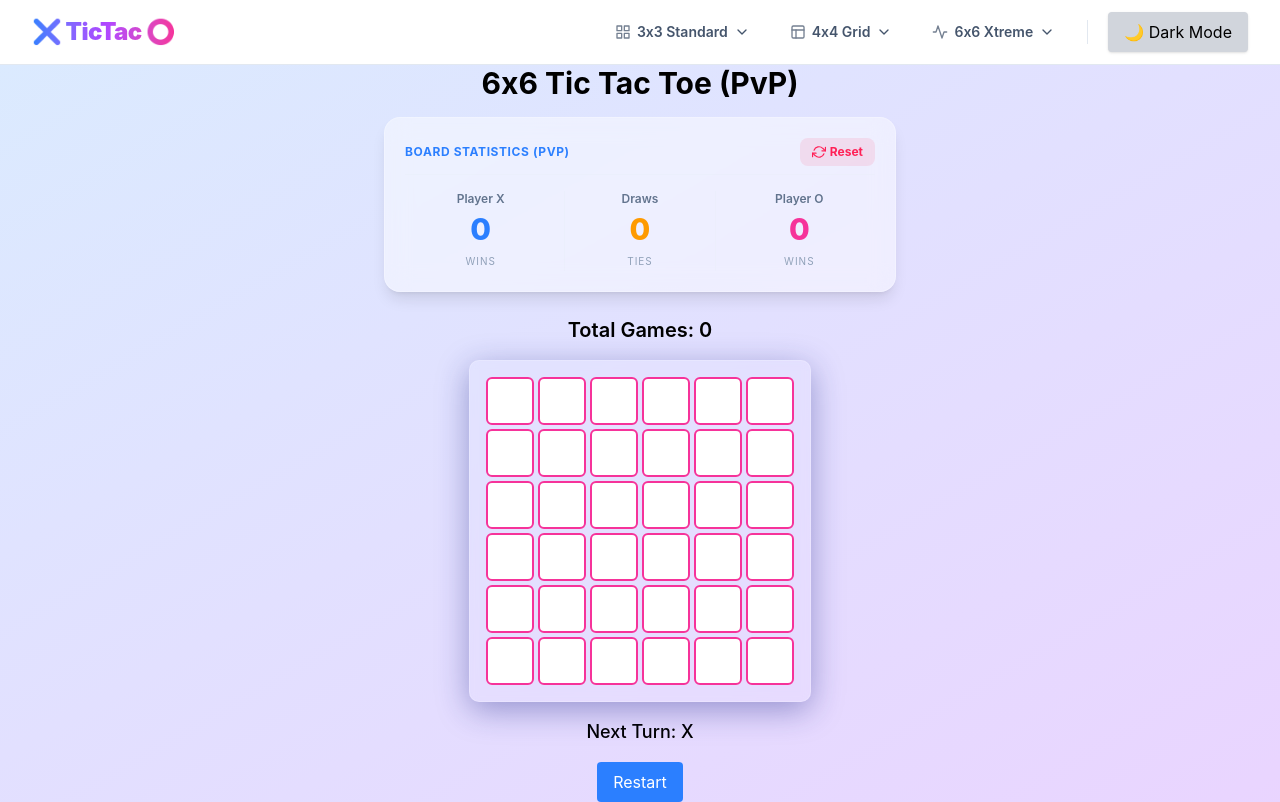
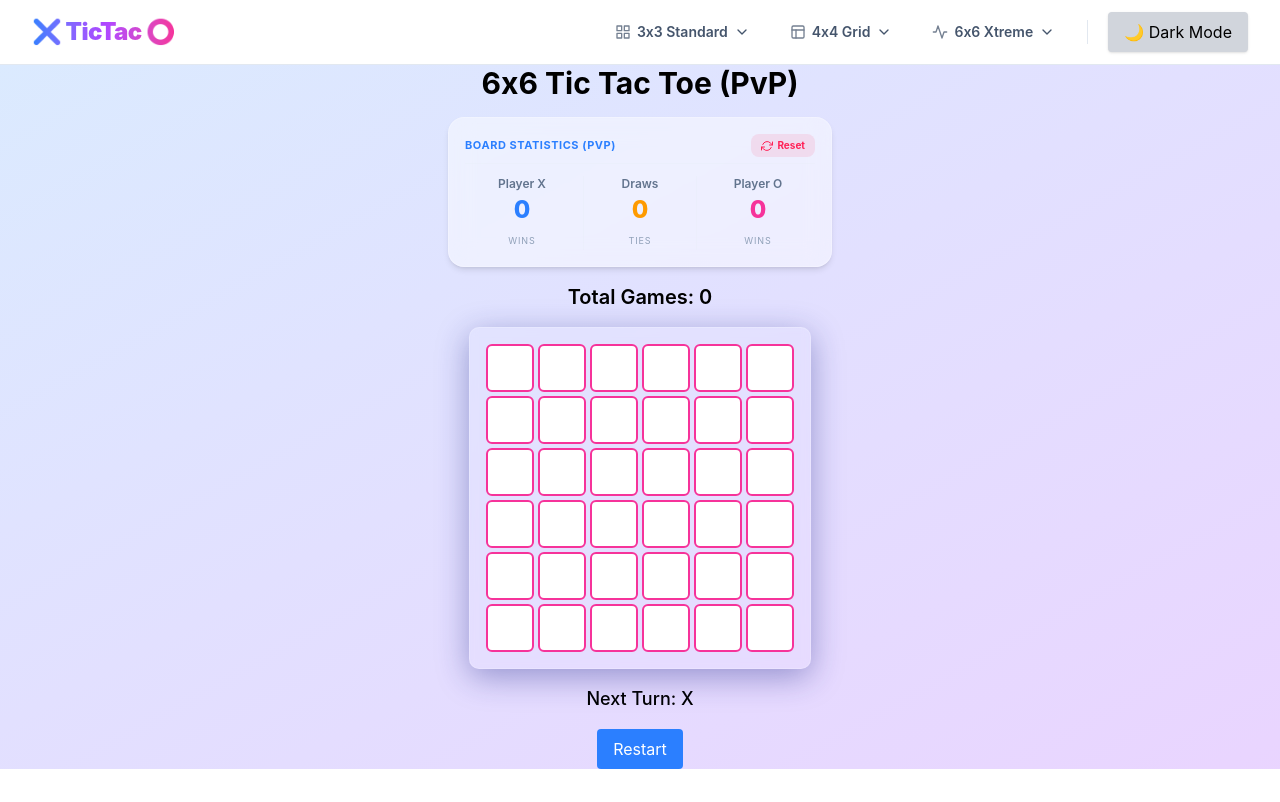
Before and after one commit to atish0117/Tictac, a React (Vite) app: page /six in a window 1280 px wide. Built offline with nearby package versions, Linux system fonts and the light colour scheme.

Commit message:
Slim down all scoreboard variations for better layout integration

```diff
--- a/src/Components/ScoreBoard.jsx
+++ b/src/Components/ScoreBoard.jsx
@@ -10,44 +10,44 @@ export const ScoreBoard1 = ({ xScore, oScore, resetScores }) => {
   const oPercentage = total === 0 ? 50 : (oScore / total) * 100;
 
   return (
-    <div className="w-full max-w-lg mx-auto mb-6">
-      <div className={`glass-panel rounded-2xl shadow-lg p-5 flex flex-col gap-4 relative overflow-hidden transition-all duration-300`}>
+    <div className="w-full max-w-xs sm:max-w-sm mx-auto mb-4">
+      <div className={`glass-panel rounded-2xl shadow-md p-4 flex flex-col gap-3 relative overflow-hidden transition-all duration-300`}>
         {/* Top Header & Reset */}
-        <div className="flex justify-between items-center pb-2 border-b border-slate-200/20">
-          <span className="text-xs font-bold uppercase tracking-wider text-blue-500">Local PvP Match</span>
+        <div className="flex justify-between items-center pb-1.5 border-b border-slate-200/20">
+          <span className="text-[11px] font-bold uppercase tracking-wider text-blue-500">Local PvP Match</span>
           <button
             onClick={resetScores}
-            className="flex items-center gap-1 px-3 py-1.5 bg-rose-500/10 hover:bg-rose-500/20 text-rose-500 text-xs font-bold rounded-lg transition-all duration-200"
+            className="flex items-center gap-1 px-2.5 py-1 bg-rose-500/10 hover:bg-rose-500/20 text-rose-500 text-[10px] font-bold rounded-lg transition-all duration-200"
             title="Reset Scores"
           >
-            <FiRefreshCw className="w-3.5 h-3.5" />
+            <FiRefreshCw className="w-3 h-3" />
             Reset
           </button>
         </div>
 
         {/* Players Score Display */}
-        <div className="grid grid-cols-2 gap-4 items-center relative z-10">
+        <div className="grid grid-cols-2 gap-3 items-center relative z-10">
           {/* Player X */}
           <div className="text-center">
-            <div className="flex items-center justify-center gap-1.5 mb-1">
-              <div className="w-2.5 h-2.5 rounded-full bg-blue-500 shadow-[0_0_8px_rgba(59,130,246,0.8)]"></div>
-              <span className="text-sm font-semibold text-slate-500 dark:text-slate-400">Player X</span>
+            <div className="flex items-center justify-center gap-1.5 mb-0.5">
+              <div className="w-2 h-2 rounded-full bg-blue-500 shadow-[0_0_8px_rgba(59,130,246,0.8)]"></div>
+              <span className="text-xs font-semibold text-slate-500 dark:text-slate-400">Player X</span>
             </div>
-            <p className="text-4xl font-extrabold text-blue-500 tracking-tight">{xScore}</p>
+            <p className="text-3xl font-extrabold text-blue-500 tracking-tight">{xScore}</p>
           </div>
 
           {/* Player O */}
           <div className="text-center">
-            <div className="flex items-center justify-center gap-1.5 mb-1">
-              <div className="w-2.5 h-2.5 rounded-full bg-pink-500 shadow-[0_0_8px_rgba(236,72,153,0.8)]"></div>
-              <span className="text-sm font-semibold text-slate-500 dark:text-slate-400">Player O</span>
+            <div className="flex items-center justify-center gap-1.5 mb-0.5">
+              <div className="w-2 h-2 rounded-full bg-pink-500 shadow-[0_0_8px_rgba(236,72,153,0.8)]"></div>
+              <span className="text-xs font-semibold text-slate-500 dark:text-slate-400">Player O</span>
             </div>
-            <p className="text-4xl font-extrabold text-pink-500 tracking-tight">{oScore}</p>
+            <p className="text-3xl font-extrabold text-pink-500 tracking-tight">{oScore}</p>
           </div>
         </div>
 
         {/* Progress Bar Visualizer */}
-        <div className="w-full h-2.5 bg-slate-200 dark:bg-slate-800 rounded-full overflow-hidden flex shadow-inner">
+        <div className="w-full h-1.5 bg-slate-200 dark:bg-slate-800 rounded-full overflow-hidden flex shadow-inner">
           <div
             className="h-full bg-gradient-to-r from-blue-500 to-cyan-400 transition-all duration-500"
             style={{ width: `${xPercentage}%` }}
@@ -70,44 +70,44 @@ export const ScoreBoard2 = ({ xScore, oScore, resetScores }) => {
   const oPercentage = total === 0 ? 50 : (oScore / total) * 100;
 
   return (
-    <div className="w-full max-w-lg mx-auto mb-6">
-      <div className={`glass-panel rounded-2xl shadow-lg p-5 flex flex-col gap-4 relative overflow-hidden transition-all duration-300`}>
+    <div className="w-full max-w-xs sm:max-w-sm mx-auto mb-4">
+      <div className={`glass-panel rounded-2xl shadow-md p-4 flex flex-col gap-3 relative overflow-hidden transition-all duration-300`}>
         {/* Top Header & Reset */}
-        <div className="flex justify-between items-center pb-2 border-b border-slate-200/20">
-          <span className="text-xs font-bold uppercase tracking-wider text-purple-500">AI Arena Challenge</span>
+        <div className="flex justify-between items-center pb-1.5 border-b border-slate-200/20">
+          <span className="text-[11px] font-bold uppercase tracking-wider text-purple-500">AI Arena Challenge</span>
           <button
             onClick={resetScores}
-            className="flex items-center gap-1 px-3 py-1.5 bg-rose-500/10 hover:bg-rose-500/20 text-rose-500 text-xs font-bold rounded-lg transition-all duration-200"
+            className="flex items-center gap-1 px-2.5 py-1 bg-rose-500/10 hover:bg-rose-500/20 text-rose-500 text-[10px] font-bold rounded-lg transition-all duration-200"
             title="Reset Scores"
           >
-            <FiRefreshCw className="w-3.5 h-3.5" />
+            <FiRefreshCw className="w-3 h-3" />
             Reset
           </button>
         </div>
 
         {/* Players Score Display */}
-        <div className="grid grid-cols-2 gap-4 items-center relative z-10">
+        <div className="grid grid-cols-2 gap-3 items-center relative z-10">
           {/* Player X */}
           <div className="text-center">
-            <div className="flex items-center justify-center gap-1.5 mb-1">
-              <FiUser className="text-blue-500" />
-              <span className="text-sm font-semibold text-slate-500 dark:text-slate-400">You (X)</span>
+            <div className="flex items-center justify-center gap-1.5 mb-0.5">
+              <FiUser className="text-blue-500 w-3.5 h-3.5" />
+              <span className="text-xs font-semibold text-slate-500 dark:text-slate-400">You (X)</span>
             </div>
-            <p className="text-4xl font-extrabold text-blue-500 tracking-tight">{xScore}</p>
+            <p className="text-3xl font-extrabold text-blue-500 tracking-tight">{xScore}</p>
           </div>
 
           {/* Computer O */}
           <div className="text-center">
-            <div className="flex items-center justify-center gap-1.5 mb-1">
-              <FiCpu className="text-pink-500 animate-pulse" />
-              <span className="text-sm font-semibold text-slate-500 dark:text-slate-400">AI (O)</span>
+            <div className="flex items-center justify-center gap-1.5 mb-0.5">
+              <FiCpu className="text-pink-500 animate-pulse w-3.5 h-3.5" />
+              <span className="text-xs font-semibold text-slate-500 dark:text-slate-400">AI (O)</span>
             </div>
-            <p className="text-4xl font-extrabold text-pink-500 tracking-tight">{oScore}</p>
+            <p className="text-3xl font-extrabold text-pink-500 tracking-tight">{oScore}</p>
           </div>
         </div>
 
         {/* Progress Bar Visualizer */}
-        <div className="w-full h-2.5 bg-slate-200 dark:bg-slate-800 rounded-full overflow-hidden flex shadow-inner">
+        <div className="w-full h-1.5 bg-slate-200 dark:bg-slate-800 rounded-full overflow-hidden flex shadow-inner">
           <div
             className="h-full bg-gradient-to-r from-blue-500 to-cyan-400 transition-all duration-500"
             style={{ width: `${xPercentage}%` }}
@@ -127,42 +127,42 @@ export const ScoreBoard3 = ({ xWins, oWins, draws, resetScores }) => {
   const { isDarkMode } = useTheme();
 
   return (
-    <div className="w-full max-w-lg mx-auto mb-6">
-      <div className={`glass-panel rounded-2xl shadow-lg p-5 flex flex-col gap-4 relative overflow-hidden transition-all duration-300`}>
+    <div className="w-full max-w-xs sm:max-w-sm mx-auto mb-4">
+      <div className={`glass-panel rounded-2xl shadow-md p-4 flex flex-col gap-3 relative overflow-hidden transition-all duration-300`}>
         {/* Top Header & Reset */}
-        <div className="flex justify-between items-center pb-2 border-b border-slate-200/20">
-          <span className="text-xs font-bold uppercase tracking-wider text-blue-500">Board Statistics (PvP)</span>
+        <div className="flex justify-between items-center pb-1.5 border-b border-slate-200/20">
+          <span className="text-[11px] font-bold uppercase tracking-wider text-blue-500">Board Statistics (PvP)</span>
           <button
             onClick={resetScores}
-            className="flex items-center gap-1 px-3 py-1.5 bg-rose-500/10 hover:bg-rose-500/20 text-rose-500 text-xs font-bold rounded-lg transition-all duration-200"
+            className="flex items-center gap-1 px-2.5 py-1 bg-rose-500/10 hover:bg-rose-500/20 text-rose-500 text-[10px] font-bold rounded-lg transition-all duration-200"
             title="Reset Scores"
           >
-            <FiRefreshCw className="w-3.5 h-3.5" />
+            <FiRefreshCw className="w-3 h-3" />
             Reset
           </button>
         </div>
 
         {/* Players Score Display */}
-        <div className="grid grid-cols-3 gap-2 items-center relative z-10 text-center">
+        <div className="grid grid-cols-3 gap-1 items-center relative z-10 text-center">
           {/* Player X */}
           <div>
-            <span className="text-xs font-semibold text-slate-500 dark:text-slate-400 block mb-1">Player X</span>
-            <p className="text-3xl font-extrabold text-blue-500">{xWins}</p>
-            <span className="text-[10px] text-slate-400 uppercase tracking-widest">Wins</span>
+            <span className="text-xs font-semibold text-slate-500 dark:text-slate-400 block mb-0.5">Player X</span>
+            <p className="text-2xl font-extrabold text-blue-500">{xWins}</p>
+            <span className="text-[9px] text-slate-400 uppercase tracking-widest">Wins</span>
           </div>
 
           {/* Draws */}
-          <div className="border-x border-slate-200/20 px-2">
-            <span className="text-xs font-semibold text-slate-500 dark:text-slate-400 block mb-1">Draws</span>
-            <p className="text-3xl font-extrabold text-amber-500">{draws}</p>
-            <span className="text-[10px] text-slate-400 uppercase tracking-widest">Ties</span>
+          <div className="border-x border-slate-200/20 px-1">
+            <span className="text-xs font-semibold text-slate-500 dark:text-slate-400 block mb-0.5">Draws</span>
+            <p className="text-2xl font-extrabold text-amber-500">{draws}</p>
+            <span className="text-[9px] text-slate-400 uppercase tracking-widest">Ties</span>
           </div>
 
           {/* Player O */}
           <div>
-            <span className="text-xs font-semibold text-slate-500 dark:text-slate-400 block mb-1">Player O</span>
-            <p className="text-3xl font-extrabold text-pink-500">{oWins}</p>
-            <span className="text-[10px] text-slate-400 uppercase tracking-widest">Wins</span>
+            <span className="text-xs font-semibold text-slate-500 dark:text-slate-400 block mb-0.5">Player O</span>
+            <p className="text-2xl font-extrabold text-pink-500">{oWins}</p>
+            <span className="text-[9px] text-slate-400 uppercase tracking-widest">Wins</span>
           </div>
         </div>
       </div>
@@ -175,46 +175,46 @@ export const ScoreBoard4 = ({ xWins, oWins, draws, resetScores }) => {
   const { isDarkMode } = useTheme();
 
   return (
-    <div className="w-full max-w-lg mx-auto mb-6">
-      <div className={`glass-panel rounded-2xl shadow-lg p-5 flex flex-col gap-4 relative overflow-hidden transition-all duration-300`}>
+    <div className="w-full max-w-xs sm:max-w-sm mx-auto mb-4">
+      <div className={`glass-panel rounded-2xl shadow-md p-4 flex flex-col gap-3 relative overflow-hidden transition-all duration-300`}>
         {/* Top Header & Reset */}
-        <div className="flex justify-between items-center pb-2 border-b border-slate-200/20">
-          <span className="text-xs font-bold uppercase tracking-wider text-purple-500">Board Statistics (vs AI)</span>
+        <div className="flex justify-between items-center pb-1.5 border-b border-slate-200/20">
+          <span className="text-[11px] font-bold uppercase tracking-wider text-purple-500">Board Statistics (vs AI)</span>
           <button
             onClick={resetScores}
-            className="flex items-center gap-1 px-3 py-1.5 bg-rose-500/10 hover:bg-rose-500/20 text-rose-500 text-xs font-bold rounded-lg transition-all duration-200"
+            className="flex items-center gap-1 px-2.5 py-1 bg-rose-500/10 hover:bg-rose-500/20 text-rose-500 text-[10px] font-bold rounded-lg transition-all duration-200"
             title="Reset Scores"
           >
-            <FiRefreshCw className="w-3.5 h-3.5" />
+            <FiRefreshCw className="w-3 h-3" />
             Reset
           </button>
         </div>
 
         {/* Players Score Display */}
-        <div className="grid grid-cols-3 gap-2 items-center relative z-10 text-center">
+        <div className="grid grid-cols-3 gap-1 items-center relative z-10 text-center">
           {/* Player X */}
           <div>
-            <span className="text-xs font-semibold text-slate-500 dark:text-slate-400 block mb-1 flex items-center justify-center gap-1">
+            <span className="text-xs font-semibold text-slate-500 dark:text-slate-400 block mb-0.5 flex items-center justify-center gap-1">
               <FiUser className="w-3 h-3 text-blue-500" /> You
             </span>
-            <p className="text-3xl font-extrabold text-blue-500">{xWins}</p>
-            <span className="text-[10px] text-slate-400 uppercase tracking-widest">Wins</span>
+            <p className="text-2xl font-extrabold text-blue-500">{xWins}</p>
+            <span className="text-[9px] text-slate-400 uppercase tracking-widest">Wins</span>
           </div>
 
           {/* Draws */}
-          <div className="border-x border-slate-200/20 px-2">
-            <span className="text-xs font-semibold text-slate-500 dark:text-slate-400 block mb-1">Draws</span>
-            <p className="text-3xl font-extrabold text-amber-500">{draws}</p>
-            <span className="text-[10px] text-slate-400 uppercase tracking-widest">Ties</span>
+          <div className="border-x border-slate-200/20 px-1">
+            <span className="text-xs font-semibold text-slate-500 dark:text-slate-400 block mb-0.5">Draws</span>
+            <p className="text-2xl font-extrabold text-amber-500">{draws}</p>
+            <span className="text-[9px] text-slate-400 uppercase tracking-widest">Ties</span>
           </div>
 
           {/* AI O */}
           <div>
-            <span className="text-xs font-semibold text-slate-500 dark:text-slate-400 block mb-1 flex items-center justify-center gap-1">
+            <span className="text-xs font-semibold text-slate-500 dark:text-slate-400 block mb-0.5 flex items-center justify-center gap-1">
               <FiCpu className="w-3 h-3 text-pink-500 animate-pulse" /> AI
             </span>
-            <p className="text-3xl font-extrabold text-pink-500">{oWins}</p>
-            <span className="text-[10px] text-slate-400 uppercase tracking-widest">Wins</span>
+            <p className="text-2xl font-extrabold text-pink-500">{oWins}</p>
+            <span className="text-[9px] text-slate-400 uppercase tracking-widest">Wins</span>
           </div>
         </div>
       </div>
```
